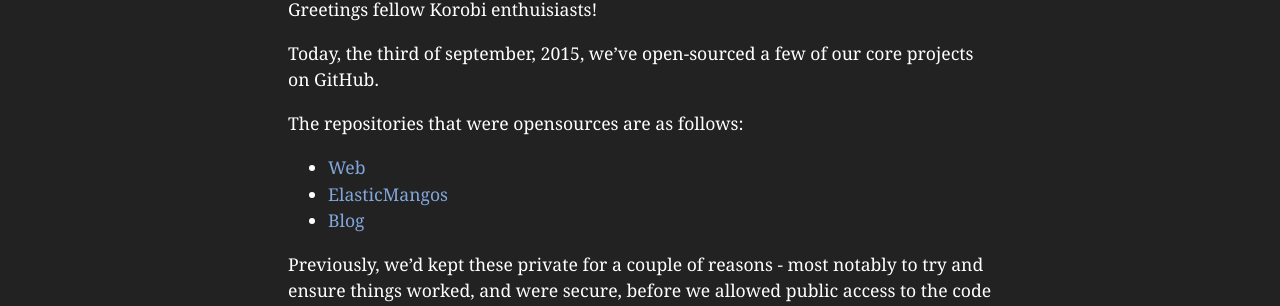
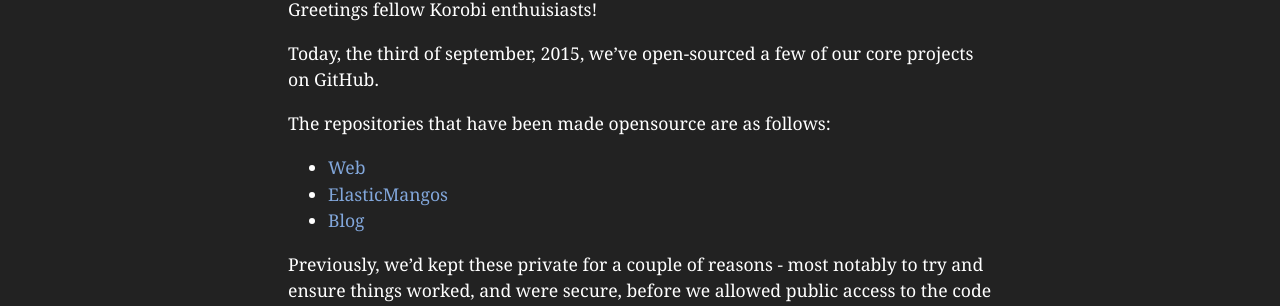
Before and after one commit to korobi/weblog, a Jekyll site: the page built from _posts/2015-09-03-korobi-goes-open-source.md, in a window 1280 px wide. Shown: the part 189-495 px from the top of the page. Built offline with Jekyll 4.4.1, drawn with Linux system fonts in a browser that asks for light colours; Markdown is read by kramdown in place of the engine named in the settings; comment, search, counter and statistics services are not loaded.

Commit message:
Fix typo in blog post

```diff
--- a/_posts/2015-09-03-korobi-goes-open-source.md
+++ b/_posts/2015-09-03-korobi-goes-open-source.md
@@ -7,7 +7,7 @@
 
 Today, the third of september, 2015, we've open-sourced a few of our core projects on GitHub.
 
-The repositories that were opensources are as follows:
+The repositories that have been made opensource are as follows:
 
 + [Web](https://github.com/korobi/Web)
 + [ElasticMangos](https://github.com/korobi/ElasticMangos)
```
